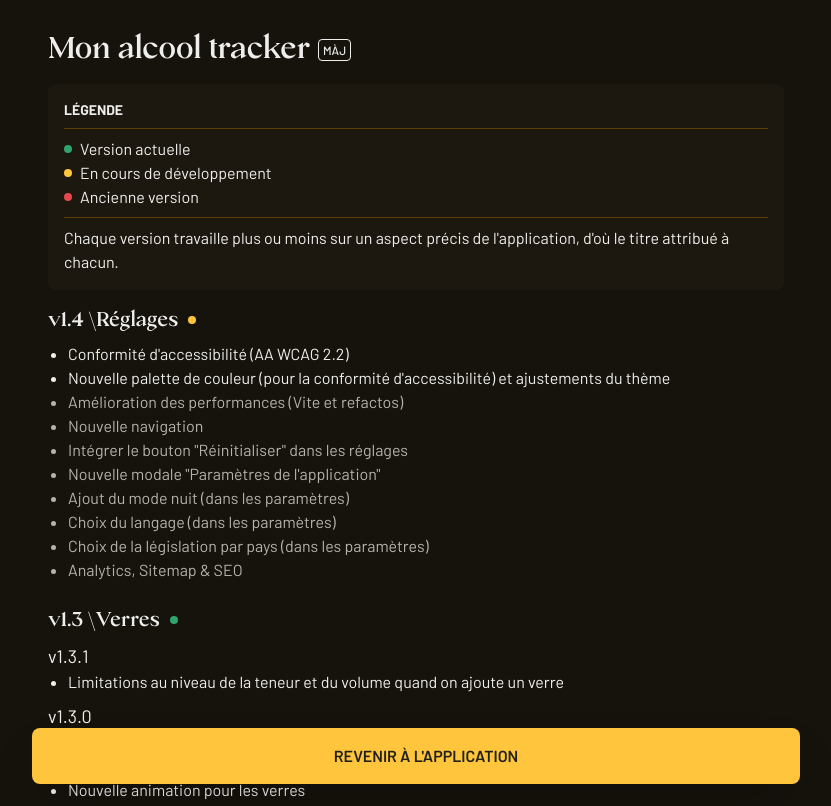
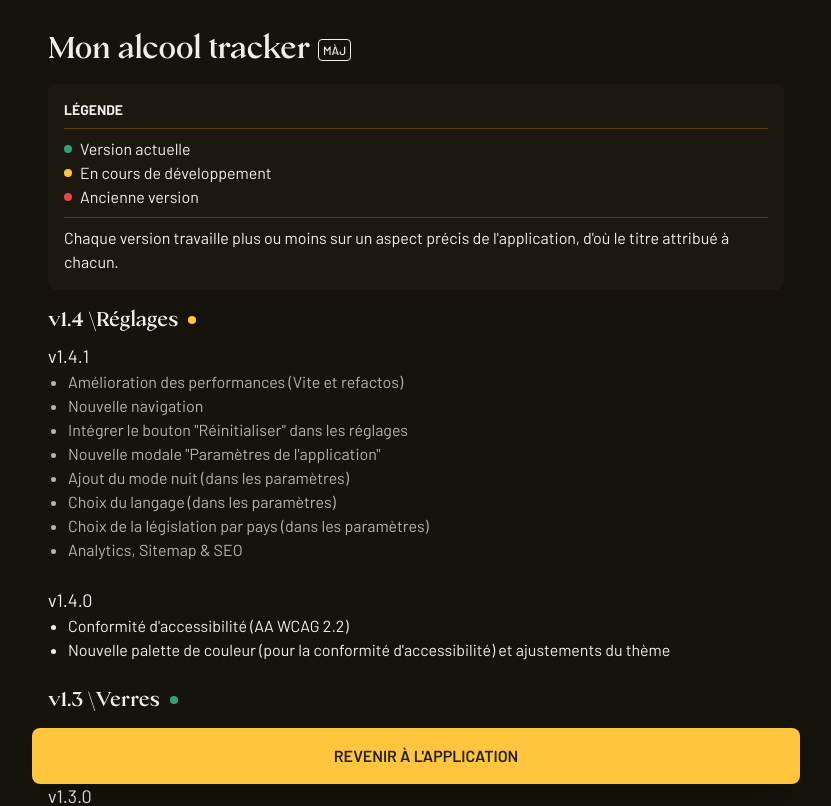
Before and after one commit to lucasboucher/alcool-tracker, a React (Create React App) app: page /changelog in a window 1280 px wide. Shown: the top 806 px of the page, without its empty margins (224-1055 px from the left). Built offline with nearby package versions, Linux system fonts and the light colour scheme; some icons are missing.

Commit message:
UPDATE: add version 1.4.1 and 1.4.0 details to Changelog, update header to reflect new version

```diff
--- a/src/sections/Changelog/index.jsx
+++ b/src/sections/Changelog/index.jsx
@@ -50,11 +50,8 @@ function Changelog() {
         </div>
         <ChangelogCaption className="mb-4" />
         <VersionTitle version="1.4" name="Réglages" state="wip" className="mb-2" />
+        <h3 className="text-lg">v1.4.1</h3>
         <ul className="mb-6 list-disc pl-5">
-          <li>Conformité d'accessibilité (AA WCAG 2.2)</li>
-          <li>
-            Nouvelle palette de couleur (pour la conformité d'accessibilité) et ajustements du thème
-          </li>
           <li className="text-sand11">Amélioration des performances (Vite et refactos)</li>
           <li className="text-sand11">Nouvelle navigation</li>
           <li className="text-sand11">Intégrer le bouton "Réinitialiser" dans les réglages</li>
@@ -63,6 +60,13 @@ function Changelog() {
           <li className="text-sand11">Choix du langage (dans les paramètres)</li>
           <li className="text-sand11">Choix de la législation par pays (dans les paramètres)</li>
           <li className="text-sand11">Analytics, Sitemap & SEO</li>
+        </ul>
+        <h3 className="text-lg">v1.4.0</h3>
+        <ul className="mb-6 list-disc pl-5">
+          <li>Conformité d'accessibilité (AA WCAG 2.2)</li>
+          <li>
+            Nouvelle palette de couleur (pour la conformité d'accessibilité) et ajustements du thème
+          </li>
         </ul>
         <VersionTitle version="1.3" name="Verres" state="current" className="mb-2" />
         <h3 className="text-lg">v1.3.1</h3>
--- a/src/sections/Header/index.jsx
+++ b/src/sections/Header/index.jsx
@@ -16,7 +16,7 @@ function Header({ className }) {
     <header className={className}>
       <div className="mb-2 flex items-center">
         <h1 className="mr-2 font-crucial text-3xl">Mon alcool tracker</h1>
-        <span className="rounded border px-1 py-0.5 text-xs font-medium">v1.3</span>
+        <span className="rounded border px-1 py-0.5 text-xs font-medium">v1.4.0</span>
       </div>
       <Quote content={advice} className="relative" />
       <LearnMoreButton />
```
